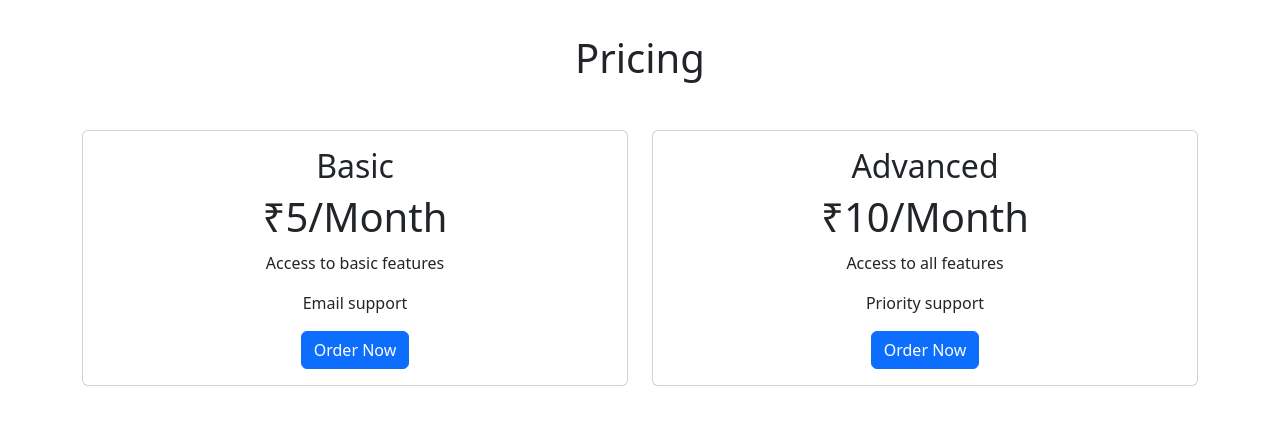
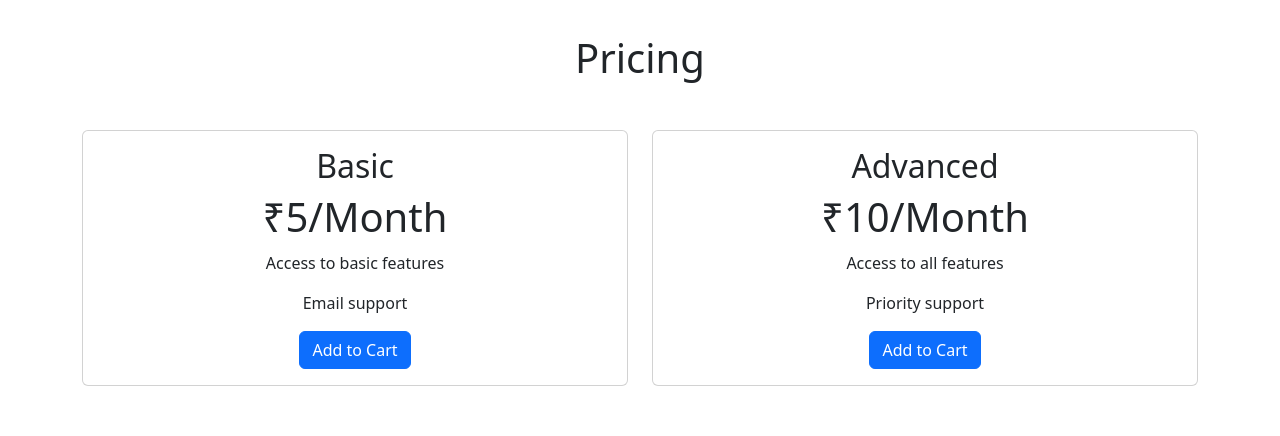
Before and after one commit to nirajsabre04/Eco-Luxury-, a React (Create React App) app in the folder puja/: page / in a window 1280 px wide. Shown: the part 1580-2016 px from the top of the page. Built offline with nearby package versions, Linux system fonts and the light colour scheme.

Commit message:
commit done

```diff
--- a/puja/package.json
+++ b/puja/package.json
@@ -10,6 +10,7 @@
     "react": "^18.3.1",
     "react-bootstrap": "^2.10.4",
     "react-dom": "^18.3.1",
+    "react-hot-toast": "^2.4.1",
     "react-router-dom": "^6.25.1",
     "react-scripts": "5.0.1",
     "react-slick": "^0.30.2",
--- a/puja/src/App.js
+++ b/puja/src/App.js
@@ -12,9 +12,12 @@ import './App.css';
 import 'slick-carousel/slick/slick.css';
 import 'slick-carousel/slick/slick-theme.css';
 import Home from './Pages/Home';
+import Cart from './Pages/Cart';
+import { CartProvider } from './Context/Context';
 
 function App() {
   return (
+    <CartProvider>
       <div className="App">
         <Router>
           <NavigationBar />
@@ -25,10 +28,11 @@ function App() {
             <Route path="/pricing" element={<PricingSection />} />
             <Route path="/services" element={<ServicesSection />} />
             <Route path="/testimonials" element={<TestimonialsSection />} />
+            <Route path='/cart' element={<Cart />} />
           </Routes>
         </Router>
-
       </div>
+    </CartProvider>
   );
 }
 
--- a/puja/src/Component/Navbar.js
+++ b/puja/src/Component/Navbar.js
@@ -8,15 +8,15 @@ const NavigationBar = () => {
   return (
     <Navbar bg="dark" variant="dark" expand="lg">
       <Container>
-        <Navbar.Brand href="#home">PUJA SAMAGRI</Navbar.Brand>
+        <Navbar.Brand to='/'>PUJA SAMAGRI</Navbar.Brand>
         <Navbar.Toggle aria-controls="basic-navbar-nav" />
         <Navbar.Collapse id="basic-navbar-nav">
           <Nav className="ml-auto">
-            <Nav.Link href="#home">Home</Nav.Link>
-            <Nav.Link href="#about">About</Nav.Link>
-            <Nav.Link href="#pricing">Pricing</Nav.Link>
-            <Nav.Link href="#services">Services</Nav.Link>
-            <Nav.Link href="#testimonials">Testimonials</Nav.Link>
+            <Nav.Link as={Link} to='/'>Home</Nav.Link>
+            <Nav.Link as={Link} to='/about'>About</Nav.Link>
+            <Nav.Link as={Link} to="/pricing">Pricing</Nav.Link>
+            <Nav.Link as={Link} to="/services">Services</Nav.Link>
+            <Nav.Link as={Link} to="/testimonials">Testimonials</Nav.Link>
             <Nav.Link as={Link} to="/cart">Cart</Nav.Link>
           </Nav>
         </Navbar.Collapse>
--- a/puja/src/Component/PricingSection.js
+++ b/puja/src/Component/PricingSection.js
@@ -1,38 +1,62 @@
 // src/Component/PricingSection.js
-import React from 'react';
+import React, { useContext } from 'react';
+import { CartContext } from '../Context/Context'; // Import CartContext
+import {Toaster ,toast}  from 'react-hot-toast'; // Import react-hot-toast
 import '../CSS/PricingSection.css';
 
 const PricingSection = () => {
+  const { addToCart } = useContext(CartContext); // Access addToCart function from context
+
+  const pricingPlans = [
+    {
+      id: 1,
+      title: 'Basic',
+      price: '₹5/Month',
+      features: ['Access to basic features', 'Email support']
+    },
+    {
+      id: 2,
+      title: 'Advanced',
+      price: '₹10/Month',
+      features: ['Access to all features', 'Priority support']
+    }
+  ];
+
+  const handleAddToCart = (plan) => {
+    addToCart(plan); // Add the selected plan to the cart
+    toast.success(`${plan.title} added to cart!`); // Show success notification
+  };
+
   return (
+  <>
+    <Toaster/>
     <section id="pricing" className="pricing-section">
       <h1 className="text-center my-5">Pricing</h1>
       <div className="container my-5">
         <div className="row">
-          <div className="col-md-6">
-            <div className="card text-center pricing-card">
-              <div className="card-body">
-                <h2 className="card-title">Basic</h2>
-                <h1 className="card-price">₹5/Month</h1>
-                <p className="card-text">Access to basic features</p>
-                <p className="card-text">Email support</p>
-                <button className="btn btn-primary">Order Now</button>
+          {pricingPlans.map((plan) => (
+            <div className="col-md-6" key={plan.id}>
+              <div className="card text-center pricing-card">
+                <div className="card-body">
+                  <h2 className="card-title">{plan.title}</h2>
+                  <h1 className="card-price">{plan.price}</h1>
+                  {plan.features.map((feature, index) => (
+                    <p className="card-text" key={index}>{feature}</p>
+                  ))}
+                  <button
+                    className="btn btn-primary"
+                    onClick={() => handleAddToCart(plan)} // Add to cart on click
+                  >
+                    Add to Cart
+                  </button>
+                </div>
               </div>
             </div>
-          </div>
-          <div className="col-md-6">
-            <div className="card text-center pricing-card">
-              <div className="card-body">
-                <h2 className="card-title">Advanced</h2>
-                <h1 className="card-price">₹10/Month</h1>
-                <p className="card-text">Access to all features</p>
-                <p className="card-text">Priority support</p>
-                <button className="btn btn-primary">Order Now</button>
-              </div>
-            </div>
-          </div>
+          ))}
         </div>
       </div>
     </section>
+    </>
   );
 };
 
--- a/puja/src/context/Cartcontext.js
+++ b/puja/src/Context/Context.js
@@ -1,4 +1,4 @@
-// src/CartContext.js
+// src/Context/Context.js
 import React, { createContext, useState } from 'react';
 
 export const CartContext = createContext();
@@ -10,8 +10,12 @@ export const CartProvider = ({ children }) => {
     setCart([...cart, item]);
   };
 
+  const removeFromCart = (itemId) => {
+    setCart(cart.filter(item => item.id !== itemId));
+  };
+
   return (
-    <CartContext.Provider value={{ cart, addToCart }}>
+    <CartContext.Provider value={{ cart, addToCart, removeFromCart }}>
       {children}
     </CartContext.Provider>
   );
--- a/puja/src/Pages/Cart.js
+++ b/puja/src/Pages/Cart.js
@@ -1,11 +1,90 @@
-import React from 'react'
+// src/Cart.js
+import React, { useContext } from 'react';
+import { CartContext } from '../Context/Context';
+import toast, { Toaster } from 'react-hot-toast'; // Import react-hot-toast
 
-const Cart = () => {
+function Cart() {
+  const { cart, removeFromCart } = useContext(CartContext);
+
+  const handleRemove = (itemId, itemTitle) => {
+    removeFromCart(itemId); // Remove item from cart
+    toast.error(`${itemTitle} removed from cart!`); // Show success notification
+  };
+
   return (
-    <div>
-      Cart Page
-    </div>
-  )
+    <>
+      <Toaster />
+      <div className="Cart">
+        <h1>Cart</h1>
+        {cart.length === 0 ? (
+          <div className="empty-cart">
+            <p>Your cart is empty</p>
+            <button className="btn btn-primary" onClick={() => window.location.href = "/#services"}>Add Products</button>
+          </div>
+        ) : (
+          <div className="cart-items">
+            {cart.map((item) => (
+              <div key={item.id} className="cart-item">
+                <img src={item.image} alt={item.title} />
+                <div>
+                  <h3>{item.title}</h3>
+                  <p>Price: {item.price}</p>
+                  <button className="btn btn-danger" onClick={() => handleRemove(item.id, item.title)}>Remove</button>
+                </div>
+              </div>
+            ))}
+          </div>
+        )}
+        <style jsx>{`
+          .Cart {
+            padding: 20px;
+            text-align: center;
+          }
+
+          .empty-cart {
+            margin-top: 50px;
+          }
+
+          .cart-items {
+            display: flex;
+            flex-wrap: wrap;
+            justify-content: center;
+          }
+
+          .cart-item {
+            display: flex;
+            align-items: center;
+            border: 1px solid #ddd;
+            margin: 10px;
+            padding: 10px;
+            width: 300px;
+          }
+
+          .cart-item img {
+            width: 100px;
+            height: 100px;
+            margin-right: 20px;
+          }
+
+          .cart-item div {
+            text-align: left;
+          }
+
+          .btn-danger {
+            background-color: #dc3545;
+            border: none;
+            color: white;
+            padding: 5px 10px;
+            cursor: pointer;
+          }
+
+          .btn-danger:hover {
+            background-color: #c82333;
+          }
+        `}</style>
+      </div>
+    </>
+  );
 }
 
-export default Cart
+export default Cart;
```
Also changed, not shown: 1 other file (tests, documents, lock files or other folders). Lines whose indentation alone changed are shown as unchanged.
